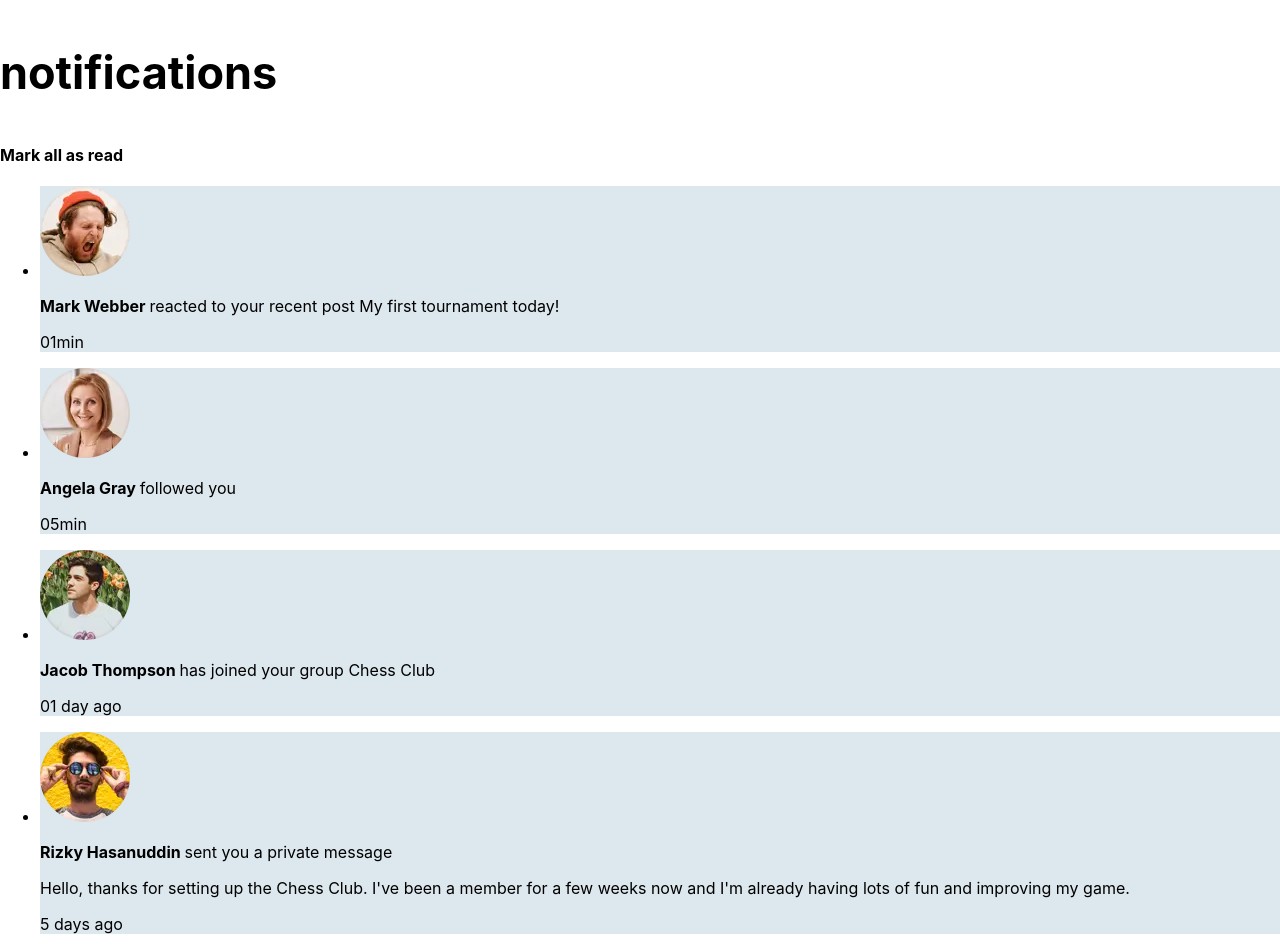
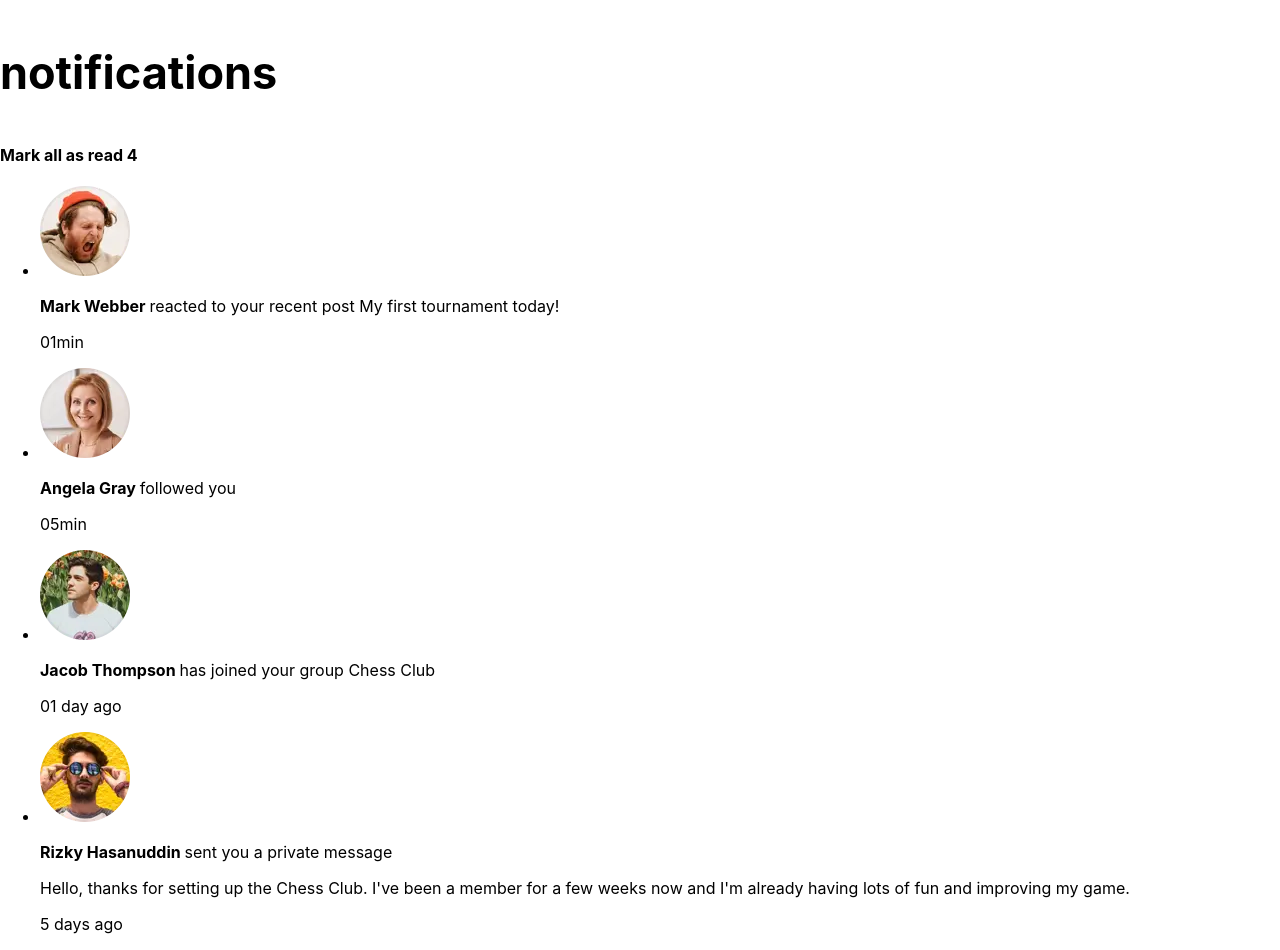
Before and after one commit to JnFerri/notification-page-react, a React (Create React App) app: page / in a window 1280 px wide. Built offline with nearby package versions, Linux system fonts and the light colour scheme.

Commit message:
select function to change select for true and if true function lessNum to change numNotifications in  mark as all

```diff
--- a/src/components/List/Item/Item.tsx
+++ b/src/components/List/Item/Item.tsx
@@ -1,25 +1,24 @@
+import { setSelectionRange } from "@testing-library/user-event/dist/utils"
 import { useState } from "react"
 import  INotifications  from "../../../types/notifications"
+import style from '../List.module.scss'
+
+interface Props extends INotifications{
+    selectNotification: (notificationSelected:INotifications) => void
+    lessNum:(value:number) => void
+}
+
+export function Item({image,name,message,messageClick,messagePrivate,time,select,id,selectNotification,lessNum}:Props){
+
+    function handle(){
+        selectNotification({ image,name,message,messageClick,messagePrivate,time,select,id})
+        if(select === true){lessNum(1)}
+    }
 
 
-export function Item({image,name,message,messageClick,messagePrivate,time,select,id}:INotifications){
-
-    const [styleItem,setStyle] = useState( {
-        item:{
-            background:'hsl(205, 33%, 90%)'
-        },
-
-    })
-
-   const changeBackgroundColor=() => {
-    setStyle({
-        item: {
-            background:'white'
-        }
-
-    })}
     return(
-        <li style={styleItem.item} onClick = {changeBackgroundColor}>
+        <li
+        onClick = {handle}>
                     <img src={image} alt=""/>
                     <p><strong>{name} </strong>{message} <a>{messageClick}</a></p>
                     <span>{messagePrivate}</span>
--- a/src/components/List/List.module.scss
+++ b/src/components/List/List.module.scss
@@ -5,3 +5,7 @@
 .notification{
     background-color: rgb(165, 217, 238);
 }
+
+.notificationSelect{
+    background-color: whitesmoke;
+}
--- a/src/components/List/List.tsx
+++ b/src/components/List/List.tsx
@@ -1,21 +1,30 @@
 import { useState } from 'react'
-import INotification from '../../types/notifications.js'
+import INotifications from '../../types/notifications.js'
 import Style from './List.module.scss'
 import { Item } from './Item/Item'
 
+interface Props{
+    notifications:INotifications[],
+    selectNotification: (notificationSelected:INotifications) => void
+    lessNum: (value:number) => void
+    numNotification : number
+}
 
-function List({notifications}:{notifications : INotification[]}) {
+
+function List ({notifications, selectNotification,lessNum,numNotification}: Props) {
 
     return (
 
         <section>
             <div>
                 <h3 className={Style.titulo}>notifications</h3>
-                <h4 >Mark all as read <strong></strong></h4>
+                <h4 >Mark all as read <strong>{numNotification}</strong></h4>
             </div>
             <ul>
-                {notifications.map((notification, index) =>
-                    <Item key={index}
+                {notifications.map((notification) =>
+                    <Item key={notification.id}
+                        selectNotification = {selectNotification}
+                        lessNum = {lessNum}
                         {...notification}
                     />)}
 
--- a/src/pages/App.tsx
+++ b/src/pages/App.tsx
@@ -7,10 +7,11 @@ import image1 from '../assets/images/avatar-angela-gray.webp'
 import image2 from '../assets/images/avatar-jacob-thompson.webp'
 import image3 from '../assets/images/avatar-rizky-hasanuddin.webp'
 import { v4 as uuidv4 } from 'uuid'
+import INotifications from "../types/notifications";
 
 
 function App() {
-  const [notifications, setNotification] = useState([
+  const [notifications, setNotification] = useState<INotifications[]>([
     {
         image: image0,
         name: 'Mark Webber',
@@ -54,10 +55,30 @@ function App() {
         id: uuidv4()
     }
 ])
+
+const [select,setSelect]=useState<INotifications>()
+
+const [numNotifications, setNumNotificartion] = useState(notifications.length)
+
+function selectNotification(notificationSelected:INotifications){
+  setSelect(notificationSelected)
+  setNotification(Notification => Notification.map(notification => ({...notification,
+    select: notification.id === notificationSelected.id ? true : false
+  })))
+}
+
+function lessNum(value:number){
+  setNumNotificartion(numNotifications - value)
+}
+
+
   return (
     <div className="App">
       <List
+      numNotification = {numNotifications}
+      lessNum = {lessNum}
       notifications={notifications}
+      selectNotification={selectNotification}
       />
     </div>
   );
```
